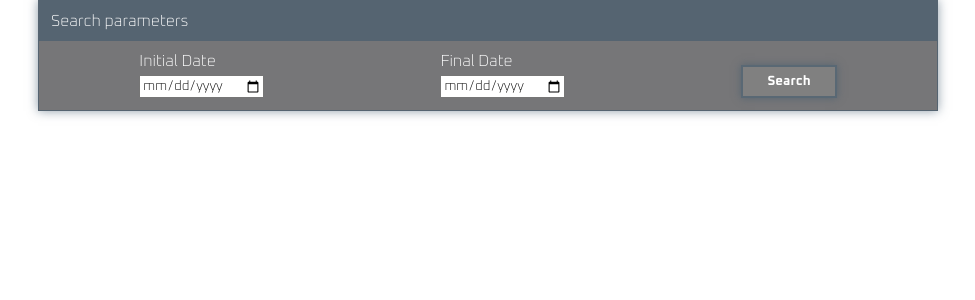
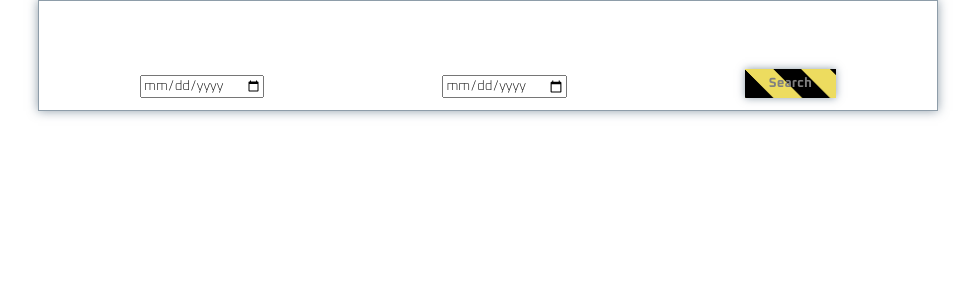
Before and after one commit to nickojs/near-earth-objects, a React (Create React App) app: page / in a window 1280 px wide. Shown: the top 300 px of the page, without its empty margins (152-1127 px from the left). Built offline with nearby package versions, Linux system fonts and the light colour scheme.

Commit message:
Added disabled default sstyle

```diff
--- a/src/generalStyles.js
+++ b/src/generalStyles.js
@@ -1,8 +1,22 @@
-import styled from 'styled-components';
+import styled, { css } from 'styled-components';
+
+const disabled = css`
+  border: 0;
+  box-shadow: 0;
+
+  color: grey;
+  background:
+    linear-gradient(45deg,
+      #eddc5f 25%, #000000 25%,
+      #000000 50%, #eddc5f 50%,
+      #eddc5f 75%, #000000 75%,
+      #000000 100%);
+  background-size: 56.57px 56.57px;
+`;
 
 export const Container = styled.div`
   color: ${({ theme }) => theme.color};
-  background: ${({ theme }) => theme.dark};
+  background: ${({ theme }) => theme.darkOp};
 
   border: 1px solid ${({ theme }) => theme.light};
   box-shadow: 0 0 10px ${({ theme }) => theme.light};
@@ -17,7 +31,7 @@
   min-width: 100%;
   padding: 12px;
 
-  background: ${({ theme }) => theme.light};
+  background: ${({ theme }) => theme.lightOp};
 `;
 
 export const Button = styled.button`
@@ -30,7 +44,9 @@
 
   border: 2px solid ${({ theme }) => theme.light};
   box-shadow: 0 0 8px ${({ theme }) => theme.light};
+
   color: ${({ theme }) => theme.color};
+  background: ${({ theme }) => theme.dark};
 
   :hover{
     background: white;
@@ -38,7 +54,5 @@
   }
 
   :active{ transform: translateX(-5px); }
-
-  :disabled{ background: grey; color: white; }
-
+  :disabled{ ${disabled}; }
 `;
```
